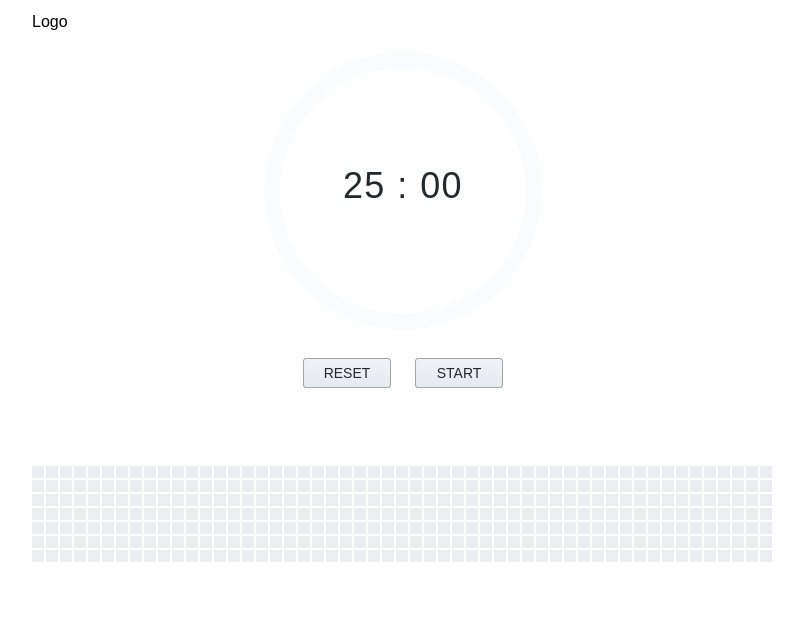
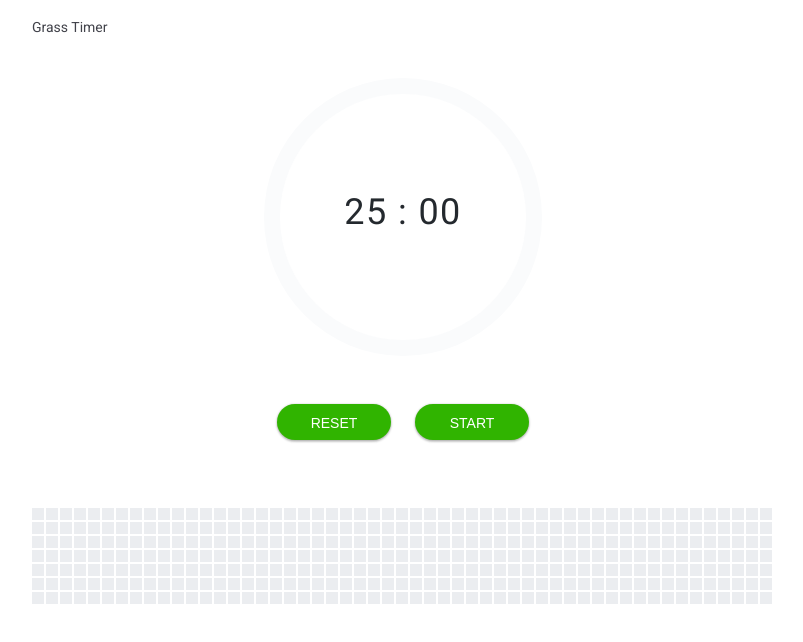
Before and after one commit to osuke/grass-timer, a Preact app: page / in a window 1280 px wide. Shown: the whole page, without its empty margins (237-1040 px from the left). Built offline with nearby package versions, Linux system fonts and the light colour scheme.

Commit message:
tweaked design

```diff
--- a/src/app/components/Button/style.css
+++ b/src/app/components/Button/style.css
@@ -1,15 +1,13 @@
 .button {
-  width: 88px;
-  color: #24292e;
+  font-size: 14px;
+  color: #fff;
+  border: none;
+  display: inline-block;
+  background: #30b400;
+  box-shadow: 0px 1px 3px rgba(0, 0, 0, 0.2), 0px 2px 2px rgba(0, 0, 0, 0.12), 0px 0px 2px rgba(0, 0, 0, 0.14);
+  width: 114px;
+  height: 36px;
+  line-height: 36px;
+  border-radius: 18px;
   outline: 0;
-  display: inline-block;
-  text-align: center;
-  padding: 6px 12px;
-  font-size: 14px;
-  border: 1px solid rgba(27,31,35,0.2);
-  border-radius: 0.25em;
-  background-image: linear-gradient(-180deg, #f0f3f6 0%, #e6ebf1 90%);
-  background-position: -0.5em;
-  border-color: rgba(27,31,35,0.35);
-  box-sizing: border-box;
 }
--- a/src/app/components/Calendar/style.css
+++ b/src/app/components/Calendar/style.css
@@ -2,7 +2,7 @@
   overflow-x: scroll;
   -webkit-overflow-scrolling: touch;
   direction: rtl;
-  padding-top: 30px;
+  padding-top: 56px;
 }
 .inner {
   padding: 12px 16px;
--- a/src/app/components/Header/index.tsx
+++ b/src/app/components/Header/index.tsx
@@ -3,7 +3,7 @@ import { Link } from 'preact-router';
 import style from './style.css';
 
 const Header = (props: {}): h.JSX.Element => (
-  <div className={style.container}>Logo</div>
+  <div className={style.container}>Grass Timer</div>
 );
 
 export { Header };
--- a/src/app/components/Header/style.css
+++ b/src/app/components/Header/style.css
@@ -1,7 +1,5 @@
 .container {
-  text-align: center;
-  padding: 0 16px;
-  height: 44px;
-  line-height: 44px;
+  padding: 20px 16px;
   text-align: left;
+  font-size: 14px;
 }
--- a/src/app/components/PieTimer/style.css
+++ b/src/app/components/PieTimer/style.css
@@ -2,7 +2,7 @@
   position: relative;
   text-align: center;
   background: #fff;
-  height: 294px;
+  height: 278px;
 }
 
 .container::before {
@@ -39,7 +39,7 @@
 
 .container circle {
   fill: transparent;
-  stroke: #239a3b;
+  stroke: #30b400;
 }
 
 .time {
--- a/src/app/components/Timer/style.css
+++ b/src/app/components/Timer/style.css
@@ -1,10 +1,10 @@
 .container {
-  padding: 0 0 36px;
+  padding: 16px 0 0;
 }
 .buttons {
   display: flex;
   justify-content: center;
-  padding: 20px 0 0;
+  padding: 56px 0 0;
 }
 
 .buttons div {
--- a/src/style.css
+++ b/src/style.css
@@ -1,3 +1,4 @@
 body {
-  font-family: sans-serif;
+  font-family: 'Roboto', sans-serif;
+  color: #41424a;
 }
--- a/src/template/index.html
+++ b/src/template/index.html
@@ -3,7 +3,8 @@
 <head>
   <meta charset="UTF-8">
   <meta name=viewport content="width=device-width,initial-scale=1">
-  <title></title>
+  <link href='http://fonts.googleapis.com/css?family=Roboto:900,400' rel='stylesheet' type='text/css'>
+  <title>Grass Timer</title>
 </head>
 <body>
 <div id="app"></div>
```
